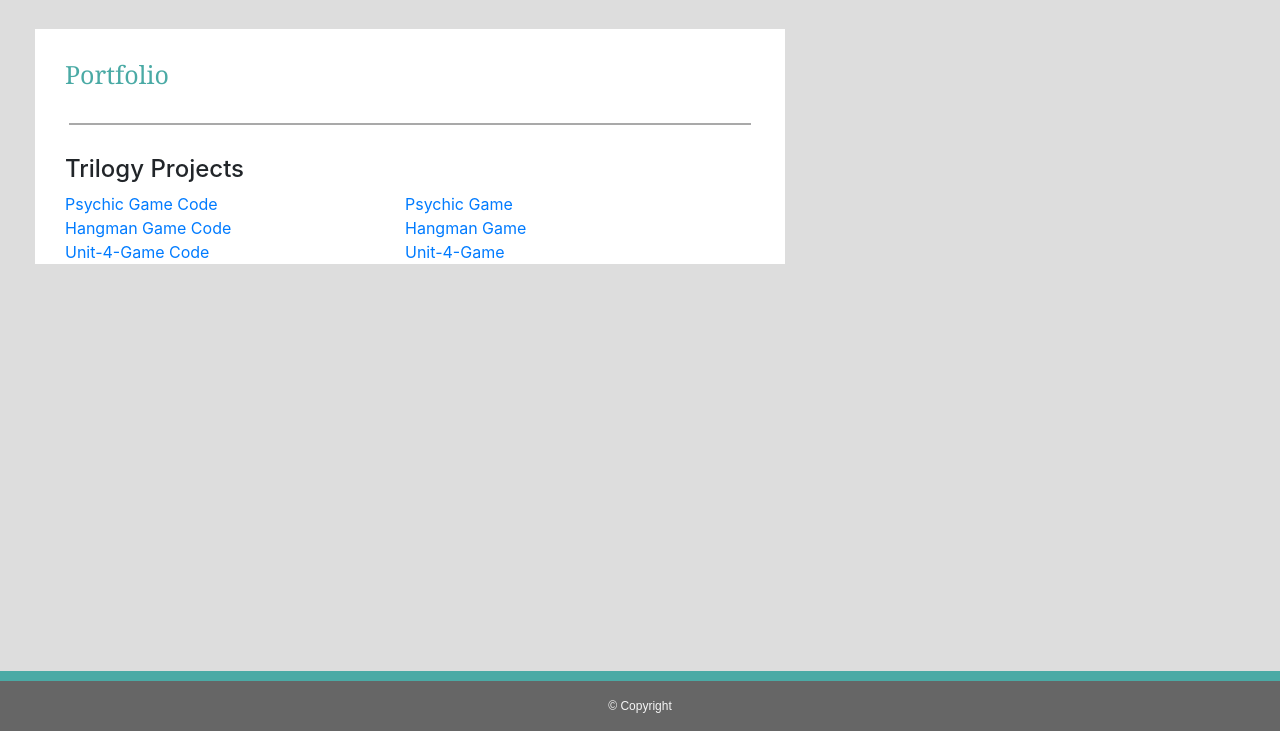
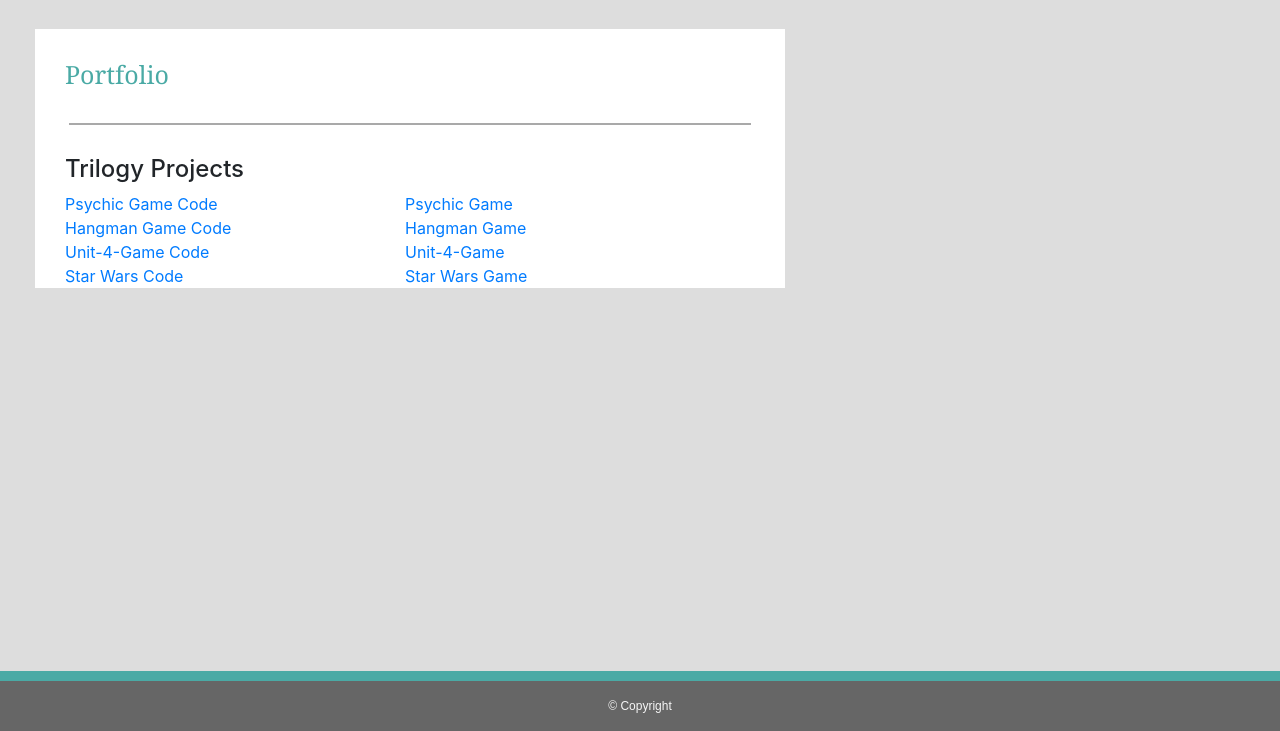
Before and after one commit to Autolispman/DanHopperPortfolio, a plain HTML site: page portfolio.html in a window 1280 px wide. Shown: the part 69-800 px from the top of the page. Drawn offline with nearby package versions, Linux system fonts and the light colour scheme.

Commit message:
Added Star Wars

```diff
--- a/portfolio.html
+++ b/portfolio.html
@@ -87,6 +87,14 @@
                       <a href="https://autolispman.github.io/unit-4-game/"  target="_blank">Unit-4-Game</a>
                     </div>
                   </div>
+                  <div class="row">
+                    <div class="col-6">
+                      <a href="https://github.com/Autolispman/star-wars.git" target="_blank">Star Wars Code</a>
+                    </div>
+                    <div class="col-6">
+                      <a href="https://autolispman.github.io/star-wars/"  target="_blank">Star Wars Game</a>
+                    </div>
+                  </div>
                 </div>
               </section>
           </section>
```
